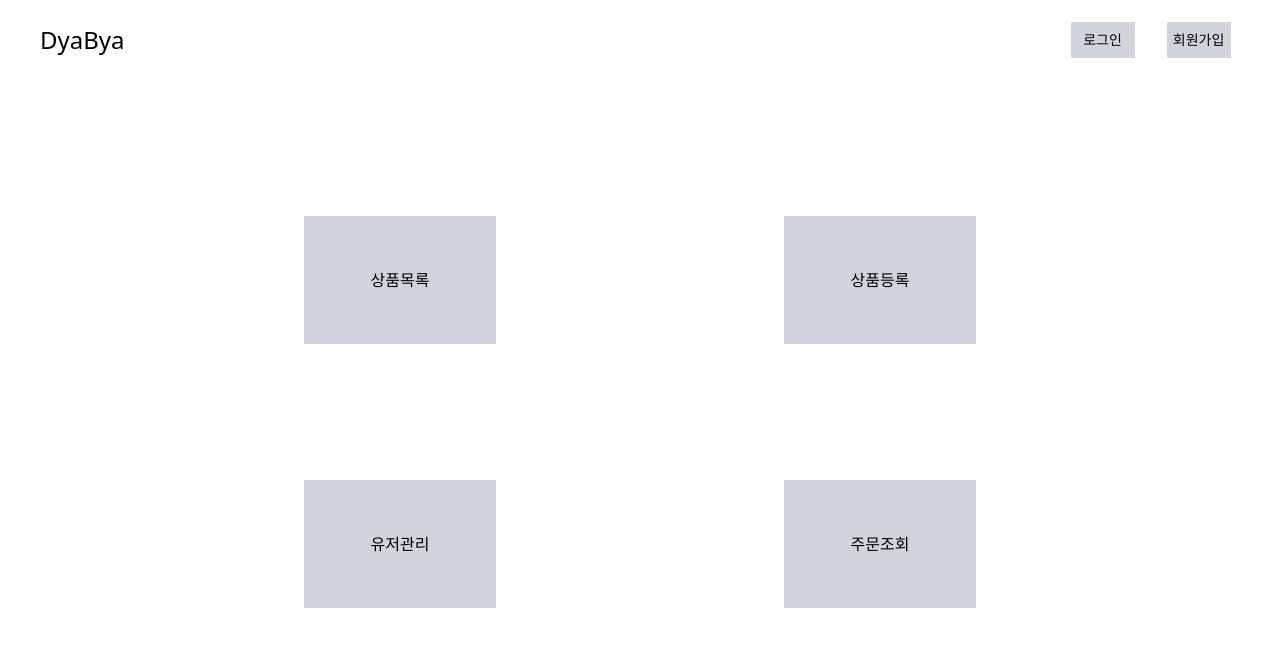
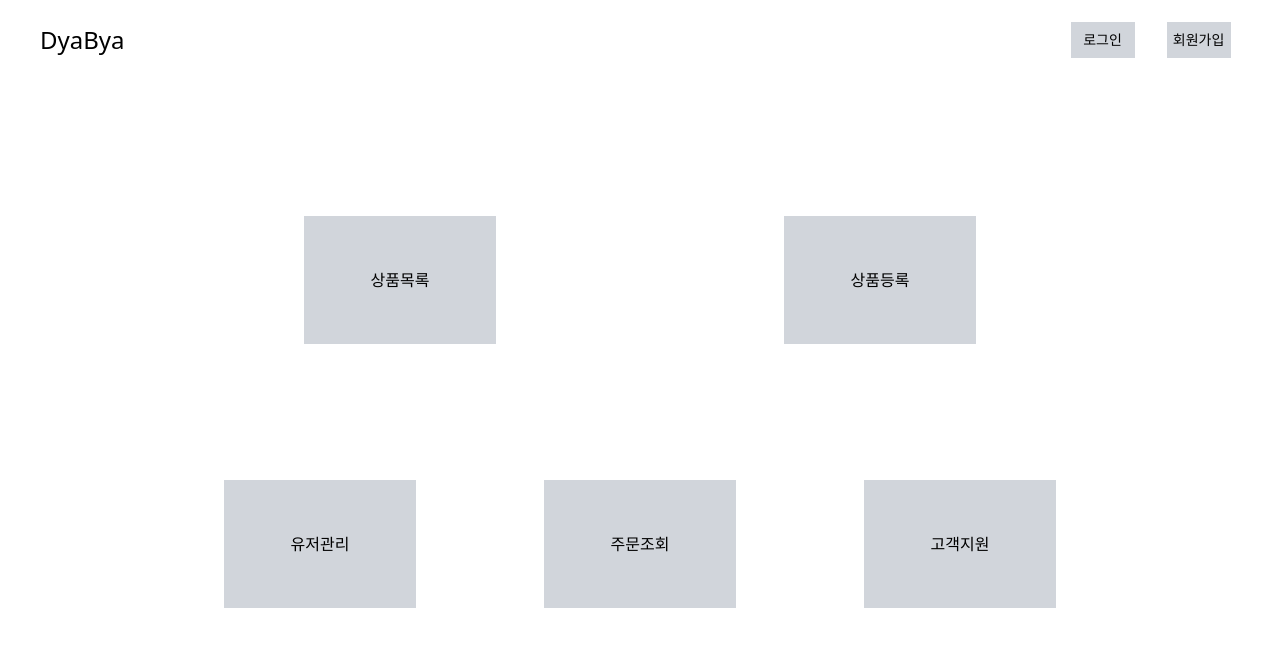
Before and after one commit to kimwoojin123/KDT-IaaS-1team-ERP, a Next.js app in the folder admin/: page / in a window 1280 px wide. Shown: the top 646 px of the page. Built offline with nearby package versions, Linux system fonts and the light colour scheme.

Commit message:
ready for inquiry

```diff
--- /dev/null
+++ b/admin/app/inquiry/page.tsx
@@ -0,0 +1,11 @@
+'use client'
+import { useState, useEffect } from 'react'
+
+
+export default function inquiry(){
+
+
+  return (
+    <div>inquiry</div>
+  )
+}
--- a/admin/app/page.tsx
+++ b/admin/app/page.tsx
@@ -3,6 +3,7 @@ import ApplyButton from './ui/mainButtons/applyButton'
 import InvoiceButton from './ui/mainButtons/invoiceButton'
 import ListButton from './ui/mainButtons/listButton'
 import ManageButton from './ui/mainButtons/manageButton'
+import InquiryButton from './ui/mainButtons/inquiryButton'
 
 export default function Home(){
   return (
@@ -14,6 +15,7 @@ export default function Home(){
       <div className='flex w-3/4 h-1/2 flex-wrap justify-around'>
         <ManageButton />
         <InvoiceButton />
+        <InquiryButton />
       </div>
     </div>
   )
--- /dev/null
+++ b/admin/app/ui/mainButtons/inquiryButton.tsx
@@ -0,0 +1,22 @@
+'use client'
+
+import React from 'react';
+import { useRouter } from 'next/navigation';
+
+export default function InquiryButton() {
+  const router = useRouter();
+
+  const handleManageClick = () => {
+    const token = localStorage.getItem('token');
+
+    if (token) {
+      router.push('/inquiry');
+    } else {
+      alert('로그인이 필요합니다.');
+    }
+  };
+
+  return (
+      <button className="flex justify-center items-center bg-gray-300 w-48 h-32" onClick={handleManageClick}>고객지원</button>
+  );
+};
```
